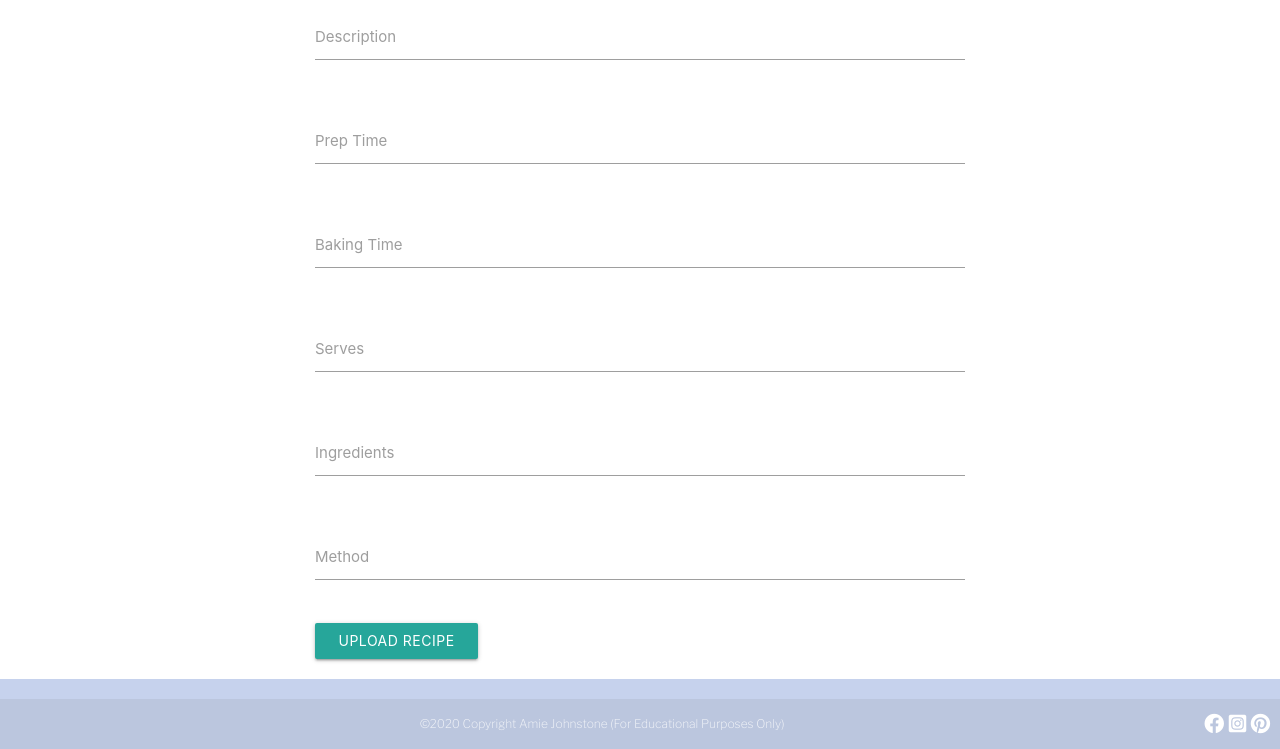
After one commit to Amiejohnstone18/The_Baking_Book, a Flask app: page /add_recipes in a window 1280 px wide. The commit adds this page. Shown: the part 835-1584 px from the top of the page. Run offline with Flask 2, Linux system fonts and the light colour scheme; some libraries are stand-ins or nearby versions.

Commit message:
Created add_recipes.html file and inserted a form

```diff
--- a/app.py
+++ b/app.py
@@ -31,6 +31,10 @@ def index():
     return render_template("index.html", index=index)
 
 
+@app.route("/add_recipes")
+def add_recipes():
+    return render_template("add_recipes.html")
+
 if __name__ == "__main__":
     app.run(host=os.environ.get("IP"),
             port=int(os.environ.get("PORT")),
--- a/static/css/style.css
+++ b/static/css/style.css
@@ -56,10 +56,8 @@
 
 /* Recipe Cards */
 
-/*.card {
-    width: 30%;
-    height: 50%;
-}*/
+/*.card { */
+
 
 /* Footer */
 .page-footer {
--- a/static/js/script.js
+++ b/static/js/script.js
@@ -1,4 +1,5 @@
 $(document).ready(function () {
   $(".sidenav").sidenav();
   $(".collapsible").collapsible();
+  $(".materialboxed").materialbox();
 });
--- /dev/null
+++ b/templates/add_recipes.html
@@ -0,0 +1,60 @@
+{% extends "base.html" %} {% block content %}
+
+<h3>Upload Recipes</h3>
+<div class="row">
+  <form class="col s12" method="POST" action="">
+    <div class="row">
+      <div class="input-field col s12">
+        <input id="author" type="text" class="validate" />
+        <label for="author">Author</label>
+      </div>
+      <div class="input-field col s12">
+        <input id="recipe_name" type="text" class="validate" />
+        <label for="recipe_name">Recipe Name</label>
+      </div>
+    </div>
+    <img class="materialboxed" width="650" src="images/sample-1.jpg" />
+    <div class="row">
+      <div class="input-field col s12">
+        <input id="description" type="text" class="validate" />
+        <label for="description">Description</label>
+      </div>
+    </div>
+    <div class="row">
+      <div class="input-field col s12">
+        <input id="prep-time" type="text" class="validate" />
+        <label for="prep-time">Prep Time</label>
+      </div>
+    </div>
+    <div class="row">
+      <div class="input-field col s12">
+        <input id="baking_time" type="text" class="validate" />
+        <label for="baking_time">Baking Time</label>
+      </div>
+    </div>
+    <div class="row">
+      <div class="input-field col s12">
+        <input id="serves" type="text" class="validate" />
+        <label for="serves">Serves</label>
+      </div>
+    </div>
+    <div class="row">
+      <div class="input-field col s12">
+        <input id="ingredients" type="text" class="validate" />
+        <label for="ingredients">Ingredients</label>
+      </div>
+    </div>
+    <div class="row">
+      <div class="input-field col s12">
+        <input id="method" type="text" class="validate" />
+        <label for="method">Method</label>
+      </div>
+    </div>
+    <button class="btn waves-effect waves-light" type="submit" name="action">
+      Upload Recipe
+      <i class="material-icons left"></i>
+    </button>
+  </form>
+</div>
+
+{% endblock %}
--- a/templates/base.html
+++ b/templates/base.html
@@ -48,7 +48,8 @@
           ></a>
           <ul class="right hide-on-med-and-down">
             <li><a href="{{ url_for('index') }}">Home</a></li>
-            <li><a href="{{ url_for('get_recipes') }}">Upload Recipes</a></li>
+            <li><a href="{{ url_for('get_recipes') }}">Recipes</a></li>
+            <li><a href="{{ url_for('add_recipes') }}">Upload Recipes</a></li>
             <li><a href="#" class="fas fa-search"></a></li>
           </ul>
         </div>
@@ -58,7 +59,8 @@
       <ul class="sidenav" id="mobile-demo">
         <li><h3 class="center-align">The Baking Book</h3></li>
         <li><a href="{{ url_for('index') }}">Home</a></li>
-        <li><a href="{{ url_for('get_recipes') }}">Upload Recipes</a></li>
+        <li><a href="{{ url_for('get_recipes') }}">Recipes</a></li>
+        <li><a href="{{ url_for('add_recipes') }}">Upload Recipes</a></li>
         <li><a href="#" class="fas fa-search"></a></li>
       </ul>
     </header>
```
Also changed, not shown: templates/index.html (+2 -11 lines), templates/recipes.html (+6 -16 lines).
